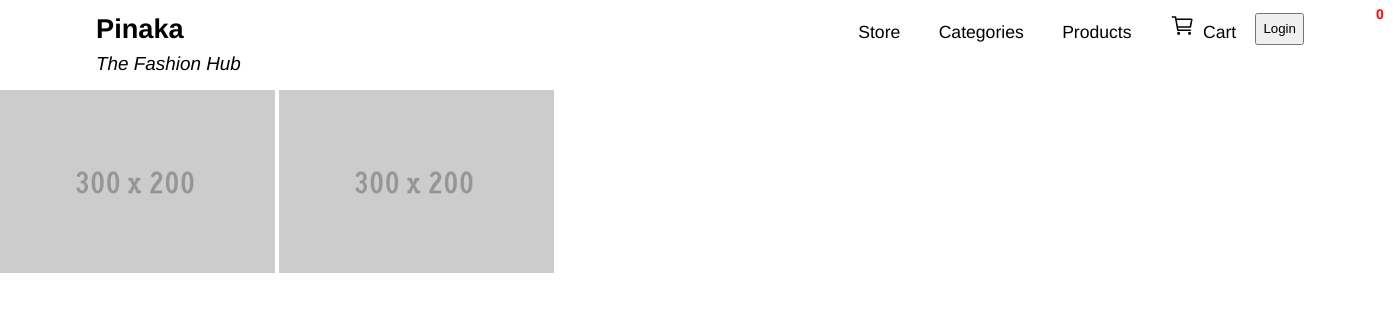
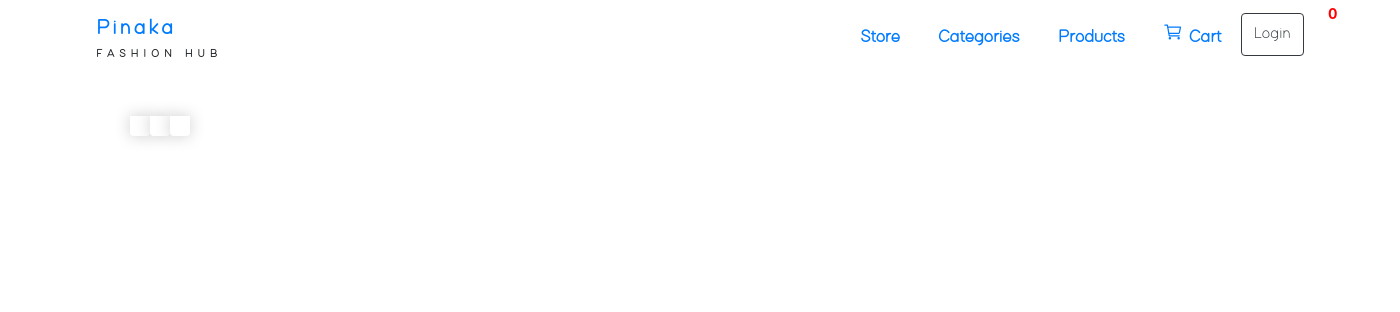
Before and after one commit to Visoneers/Pinaka, a Django app: page / in a window 1400 px wide. Shown: the top 312 px of the page. Run offline with Django 3.2, Linux system fonts and the light colour scheme; some libraries are stand-ins or nearby versions.

Commit message:
nav-style updated

```diff
--- a/admin.py
+++ b/admin.py
@@ -1,8 +1,8 @@
 from django.contrib import admin
-
+from models import *
 # Register your models here.
 
-from models import *
+
 
 admin.site.register(Customer)
 admin.site.register(Product)
--- /dev/null
+++ b/static/css/font.css
@@ -0,0 +1,12 @@
+@font-face {
+    font-family: Starbeamer;
+    src: url('../fonts/Starbeamer.ttf');
+}
+@font-face {
+    font-family: GreatestShow;
+    src: url('../fonts/GreatestShowRegular.ttf');
+}
+@font-face {
+    font-family: Demure;
+    src: url('../fonts/Demure.ttf');
+}
--- a/static/css/main.css
+++ b/static/css/main.css
@@ -1,3 +1,5 @@
+@import url('../css/font.css');
+
 html, body {
     margin: 0;
     padding: 0;
@@ -10,28 +12,42 @@ a{
     text-decoration: none;
     color: black;
 }
-a ion-icon {
-   font-size: 25px;
-   padding-right: 0.5rem;
+ion-icon {
+   font-size: 20px;
+   padding-right: 6px;
 }
 
 /*-------------------Navigation Menu --------------------------------*/
 
 .navigation{
-    font-size: 1.7rem;
+    display: flex;
+    flex-direction: row;
+    justify-content: space-between;
+    font-size: 1.8rem;
     padding: 0.8rem 6rem;
     min-height: 2vh;
     overflow: hidden;
 }
 .navigation .heading{
-    display: flex;
-    flex-direction: row;
-    justify-content: space-between;
+    display: block;
+    font-family: "Demure";
+    font-size: 1.3rem;
+    letter-spacing: 3px;
+    overflow: hidden;
+    margin-block-end: 0em;
+    font-weight: bolder;
+}
+.heading p{
+    font-size: 0.7rem;
+    font-weight: bold;
+    letter-spacing: 5px;
+    margin-block-start: 0.2em;
 }
 .navigation .nav-menu{
     margin: 0;
     display: flex;
     list-style-type: none;
+    font-family: "Demure";
 }
 .navigation .nav-menu a{
     padding: 0rem 1.2rem;
@@ -44,13 +60,32 @@ a ion-icon {
     color: red;
     font-size: 14px;
     font-weight: bold;
-    margin: 0.4rem 86rem;
+    margin: 0.2rem 83rem;
 }
+
+/*--------x-x-x---------Navigation Menu ----------x-x-x---------------*/
+
 
 .box-element{
 	box-shadow:hsl(0, 0%, 80%) 0 0 16px;
-	background-color: #ffff;
+	background-color: #fff;
 	border-radius: 4px;
-    padding: 10px;
-    margin: 5rem ;
+	padding: 10px;
 }
+.product{
+	border-radius: 0 0 4px 4px;
+}
+
+.thumbnail{
+	width: 100%;
+	height: 200px;
+	-webkit-box-shadow: -1px -3px 5px -2px rgba(214,214,214,1);
+    -moz-box-shadow: -1px -3px 5px -2px rgba(214,214,214,1);
+    box-shadow: -1px -3px 5px -2px rgba(214,214,214,1);
+}
+
+@media(max-width: 768px){
+    .navigation .nav-menu{
+        display: none;
+    }
+}
--- a/store/templates/store/main.html
+++ b/store/templates/store/main.html
@@ -3,36 +3,48 @@
 <html lang="en">
 <head>
     <meta charset="UTF-8">
-    <meta name="viewport" content="width=device-width, initial-scale=1.0">
+    <meta name="viewport" content="width=device-width, initial-scale=1, maximum-scale=1, minimum-scale=1" />
     <title>Pinaka-Fashion Hub</title>
     <link rel = "stylesheet" type = "text/css" href = "{% static 'css/main.css' %}">
+    <link rel="stylesheet" href="https://stackpath.bootstrapcdn.com/bootstrap/4.5.2/css/bootstrap.min.css" integrity="sha384-JcKb8q3iqJ61gNV9KGb8thSsNjpSL0n8PARn9HuZOnIxN0hoP+VmmDGMN5t9UJ0Z" crossorigin="anonymous">
     <script src="https://unpkg.com/ionicons@5.1.2/dist/ionicons.js"></script>
 </head>
 <body>
-
     <!---------------- navigation menu ------------------------>
     <div>
         <p id="cart-total">0</p>
         <nav class="navigation">
             <div class="heading">
-                <a href="{% url 'store' %}"><strong>Pinaka</strong> <footer><cite><small><small>The Fashion Hub</small></small></cite></footer> </a>
+                <a href="{% url 'store' %}"><strong>Pinaka</a>
+                <p>FASHION HUB</p>
+            </div>
             <div>
                 <ul class="nav-menu">
                     <li><a href="{% url 'store' %}">Store</a></li>
                     <li><a href="project.html">Categories</a></li>
                     <li><a href="product.html">Products</a></li>
-                        <li><a href="{% url 'cart' %}"><ion-icon name="cart-outline"></ion-icon>Cart</a></li>
+                    <li><a href="{% url 'cart' %}"><ion-icon name="cart-outline"></ion-icon>Cart</ion-icon></a></li>
                     <button type="button" class="btn btn-outline-dark">Login</button>
                 </ul>
-                </div>
             </div>
         </nav>
     </div>
 
     <div class="container">
+        <br>
         {% block content %}
+
 
         {% endblock content %}
      </div>
+
+
+
+
+
+
+     <script src="https://code.jquery.com/jquery-3.5.1.slim.min.js" integrity="sha384-DfXdz2htPH0lsSSs5nCTpuj/zy4C+OGpamoFVy38MVBnE+IbbVYUew+OrCXaRkfj" crossorigin="anonymous"></script>
+     <script src="https://cdn.jsdelivr.net/npm/popper.js@1.16.1/dist/umd/popper.min.js" integrity="sha384-9/reFTGAW83EW2RDu2S0VKaIzap3H66lZH81PoYlFhbGU+6BZp6G7niu735Sk7lN" crossorigin="anonymous"></script>
+     <script src="https://stackpath.bootstrapcdn.com/bootstrap/4.5.2/js/bootstrap.min.js" integrity="sha384-B4gt1jrGC7Jh4AgTPSdUtOBvfO8shuf57BaghqFfPlYxofvL8/KUEfYiJOMMV+rV" crossorigin="anonymous"></script>
 </body>
 </html>
--- a/store/templates/store/store.html
+++ b/store/templates/store/store.html
@@ -1,19 +1,25 @@
 {% extends 'store/main.html' %}
 {% load static %}
 {% block content %}
+    <div class="row">
+        <div class"col-lg-4>
+            <div class="box-element product">
 
+            </div>
+        </div>
 
+        <div class"col-lg-4>
+           <div class="box-element product">
 
+            </div>
+        </div>
 
-        <img src="{% static 'images\placeholder2.png' %}"
-        alt="responsive image" class="img-tumbnail">
+        <div class"col-lg-4>
+             <div class="box-element product">
 
-
-
-        <img src="{% static 'images\placeholder2.png' %}"
-        alt="responsive image" class="img-tumbnail">
-
-
+            </div>
+        </div>
+    </div>
 
 
 {% endblock content %}
```
Also changed, not shown: static/fonts/Demure.ttf (added), static/fonts/GreatestShowRegular.ttf (added), static/fonts/Starbeamer.ttf (added). Lines whose indentation alone changed are shown as unchanged.
